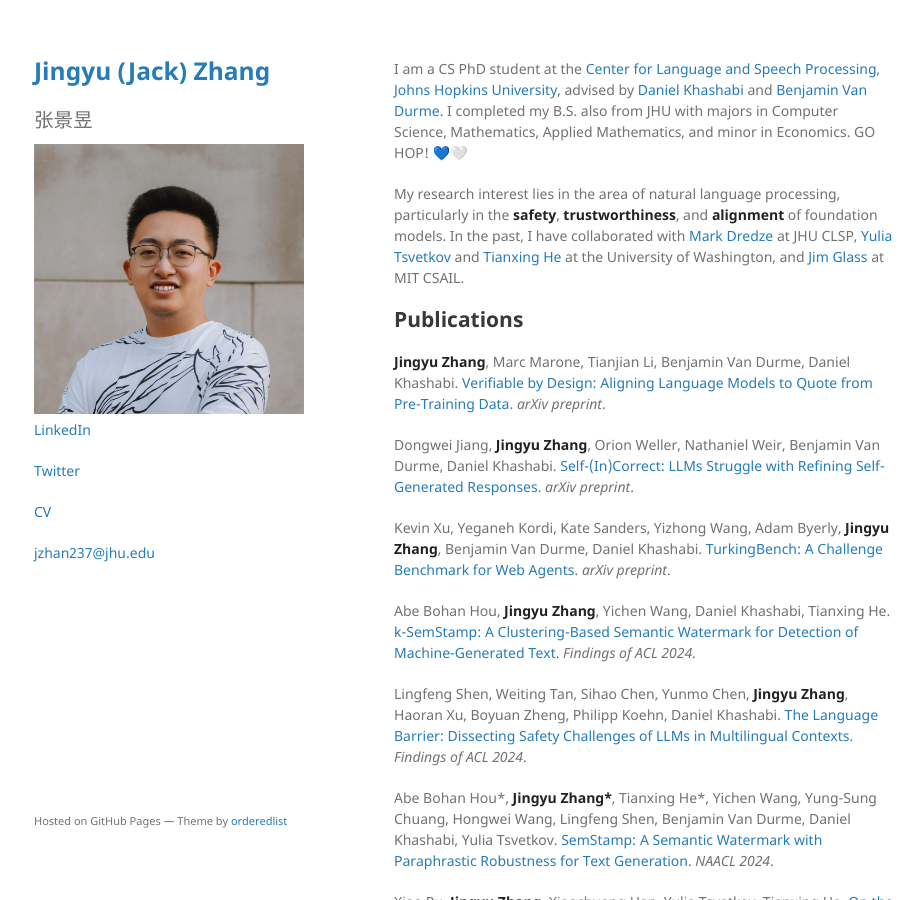
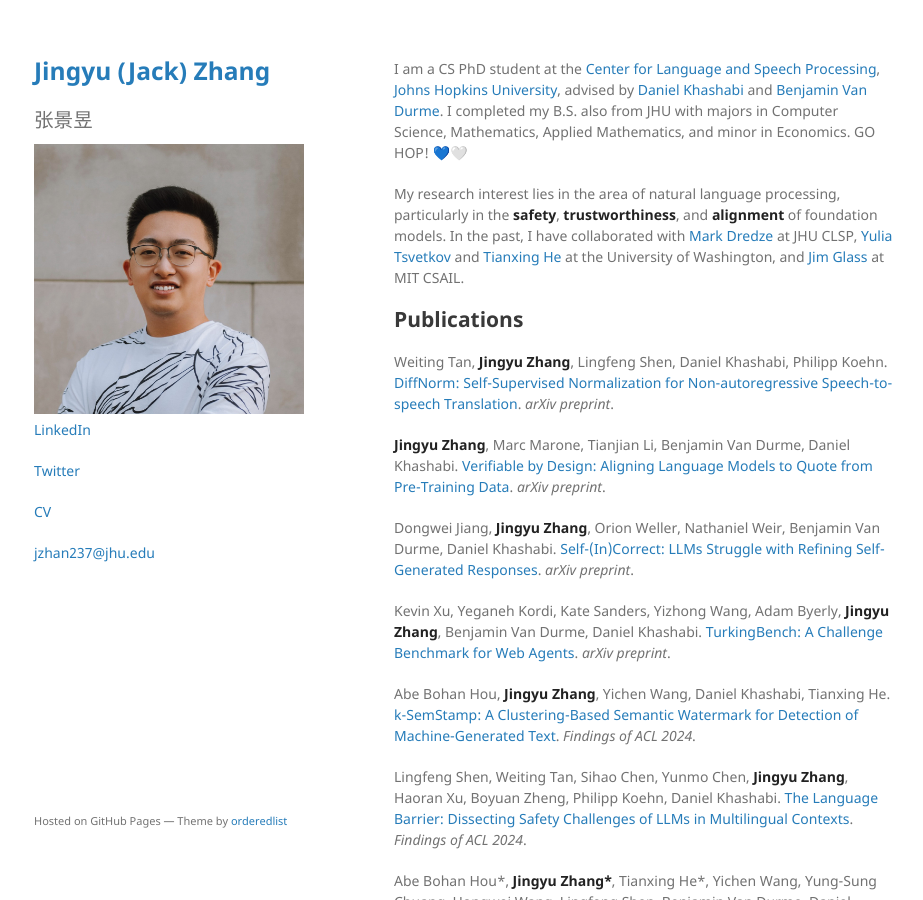
Before and after one commit to jackjyzhang/jackjyzhang.github.io, a Jekyll site: the page built from index.md, in a window 1280 px wide and 900 px high. Shown: the whole window, without its empty margins (176-1099 px from the left). Built offline with Jekyll 4.4.1, drawn with Linux system fonts in a browser that asks for light colours; comment, search, counter and statistics services are not loaded.

Commit message:
diffnorm

```diff
--- a/index.md
+++ b/index.md
@@ -9,6 +9,8 @@ My research interest lies in the area of natural language processing, particular
 <!-- I can be reached at [jzhan237@jhu.edu](mailto:jzhan237@jhu.edu). -->
 
 ## Publications
+
+Weiting Tan, **Jingyu Zhang**, Lingfeng Shen, Daniel Khashabi, Philipp Koehn. [DiffNorm: Self-Supervised Normalization for Non-autoregressive Speech-to-speech Translation](https://arxiv.org/abs/2405.13274). *arXiv preprint*.
 
 **Jingyu Zhang**, Marc Marone, Tianjian Li, Benjamin Van Durme, Daniel Khashabi. [Verifiable by Design: Aligning Language Models to Quote from Pre-Training Data](https://arxiv.org/abs/2404.03862). *arXiv preprint*.
 
```
